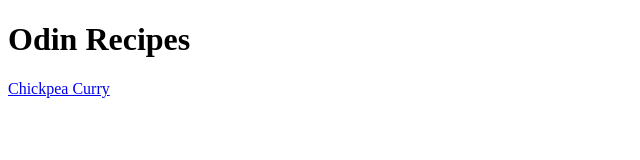
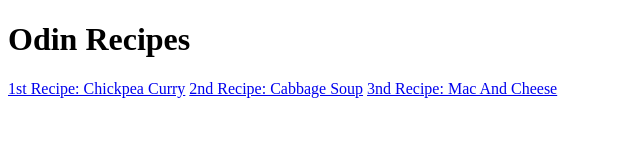
Before and after one commit to suavel/odin-recipes, a plain HTML site: page index.html in a window 1280 px wide. Shown: the whole page, without its empty margins (0-640 px from the left). Drawn offline with Linux system fonts and the light colour scheme.

Commit message:
Add page links for first three recipes in index.html

```diff
--- a/index.html
+++ b/index.html
@@ -8,6 +8,8 @@
 </head>
 <body>
     <h1>Odin Recipes</h1>
-    <a href="recipes/chickpea-curry.html">Chickpea Curry</a>
+    <a href="recipes/chickpea-curry.html">1st Recipe: Chickpea Curry</a>
+    <a href="recipes/cabbage-soup.html">2nd Recipe: Cabbage Soup</a>
+    <a href="recipes/mac-and-cheese.html">3nd Recipe: Mac And Cheese</a>
 </body>
 </html>
```
